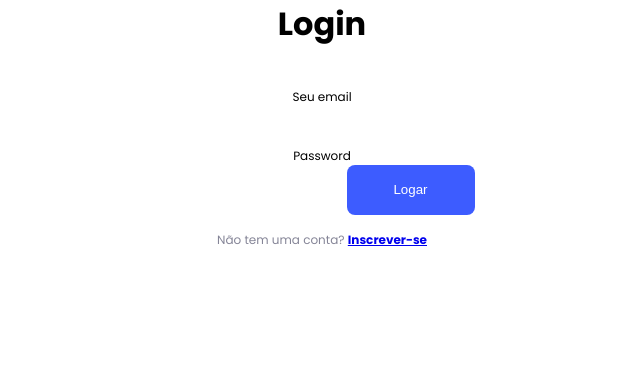
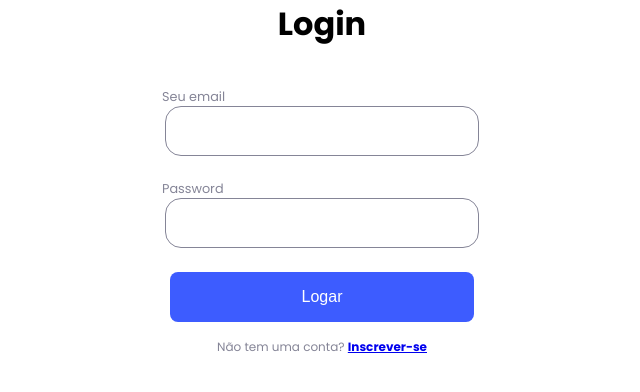
Before and after one commit to Wallace027Dev/course-plataform, a React (Create React App) app: page /log-in in a window 1280 px wide. Shown: the top 392 px of the page, without its empty margins (318-958 px from the left). Built offline with nearby package versions, Linux system fonts and the light colour scheme; no server answers.

Commit message:
adjust login page

```diff
--- a/src/pages/Account/LogIn.js
+++ b/src/pages/Account/LogIn.js
@@ -10,15 +10,15 @@ export default function LogIn() {
       </div>
       {/* CONTAINER */}
       <section>
-        <label>
-          <p>Seu email</p>
+        <form>
+          <label>Seu email</label>
           <input type="mail" />
-          <p>Password</p>
+          <label>Password</label>
           <input type="password" />
           <Link to="/verified">
             <Btn className="btn">Logar</Btn>
           </Link>
-        </label>
+        </form>
         <div>
           <p>
             Não tem uma conta?{" "}
```
